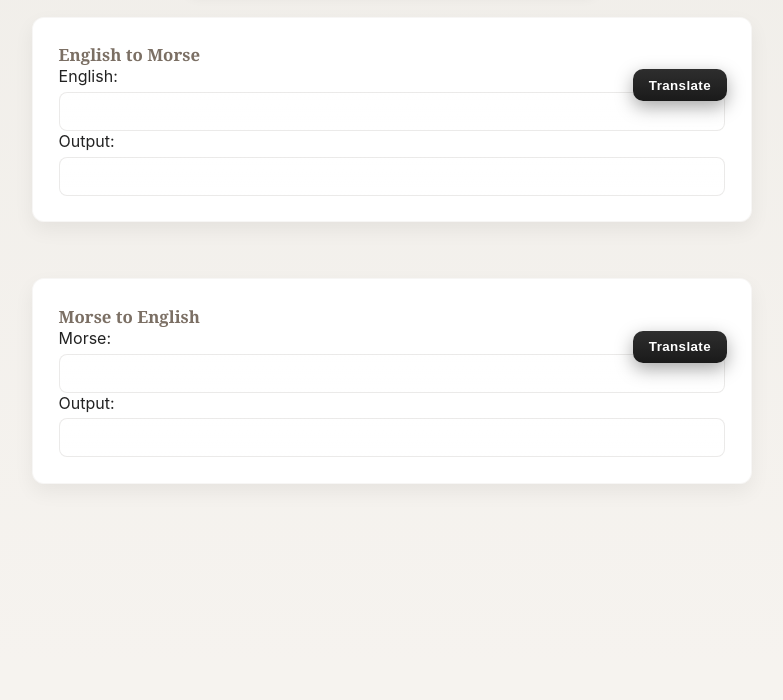
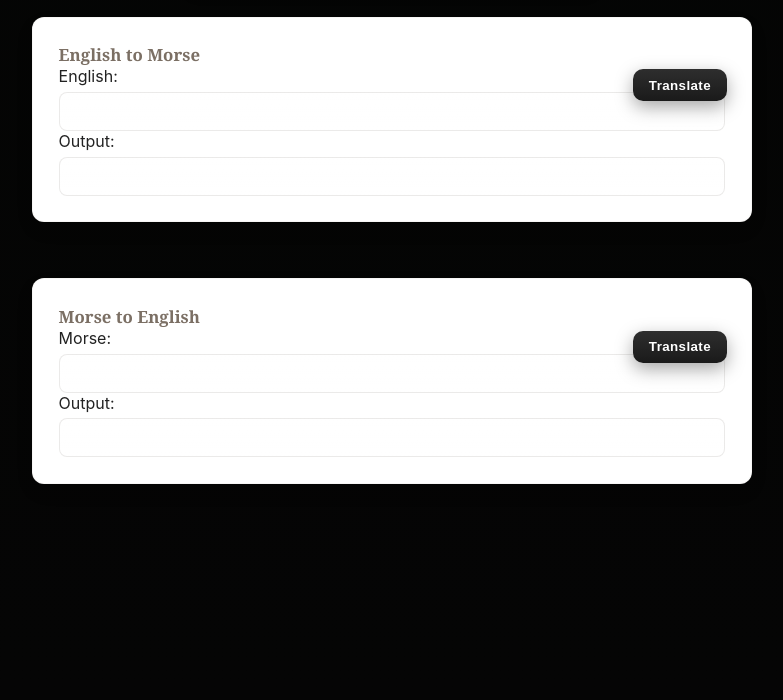
Before and after one commit to Astonishing/Morse-Signal-Translator, a plain HTML site: page index.html in a window 1280 px wide. Shown: the part 100-800 px from the top of the page, without its empty margins (248-1031 px from the left). Drawn offline with Linux system fonts and the light colour scheme.

Commit message:
new theme

```diff
--- a/style.css
+++ b/style.css
@@ -1,5 +1,5 @@
 :root {
-  --bg: #f6f3ef;
+  --bg: #000000;
   --card: #ffffff;
   --muted: #7b6f64;
   --accent: #6b8a61;
```
